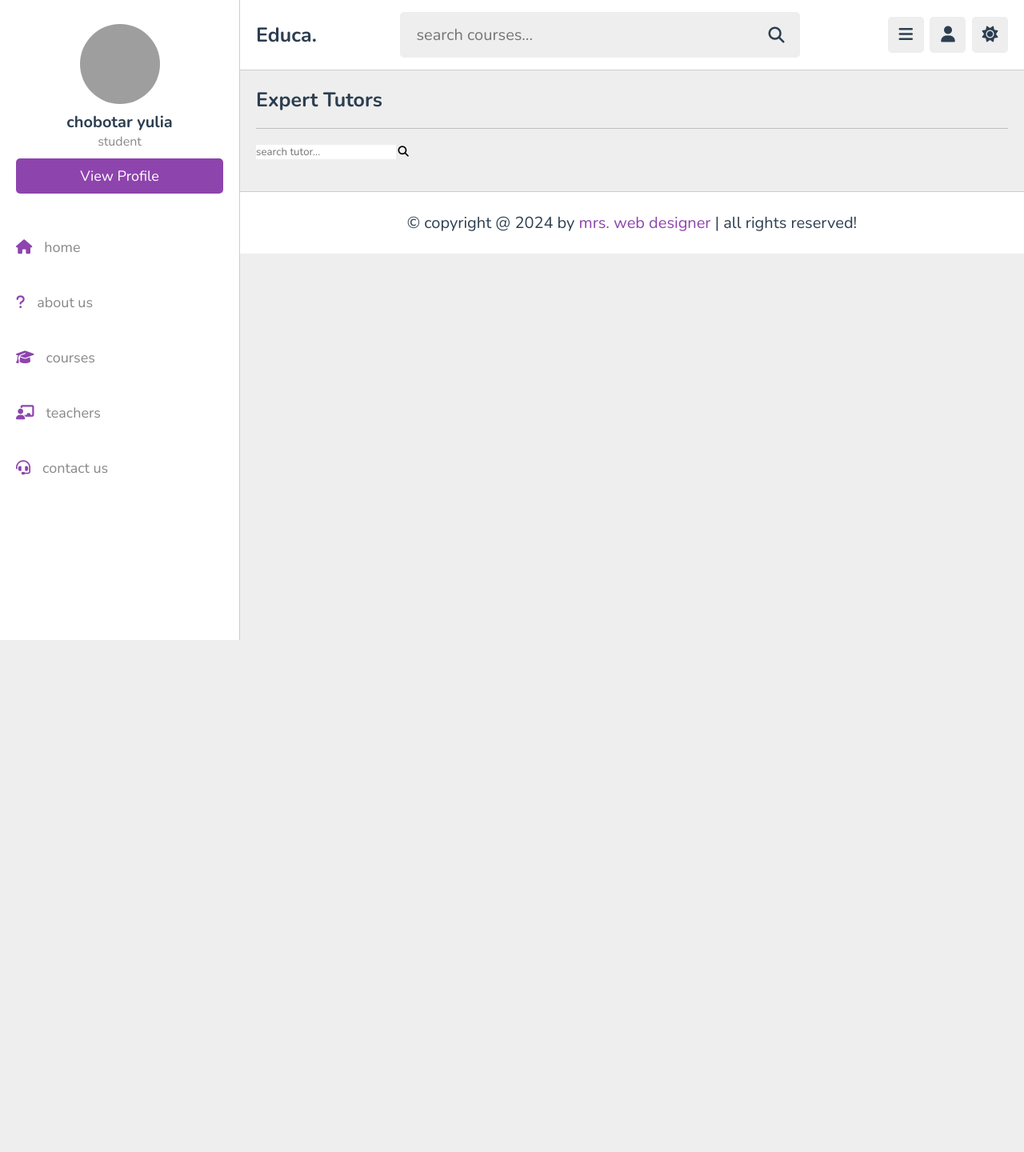
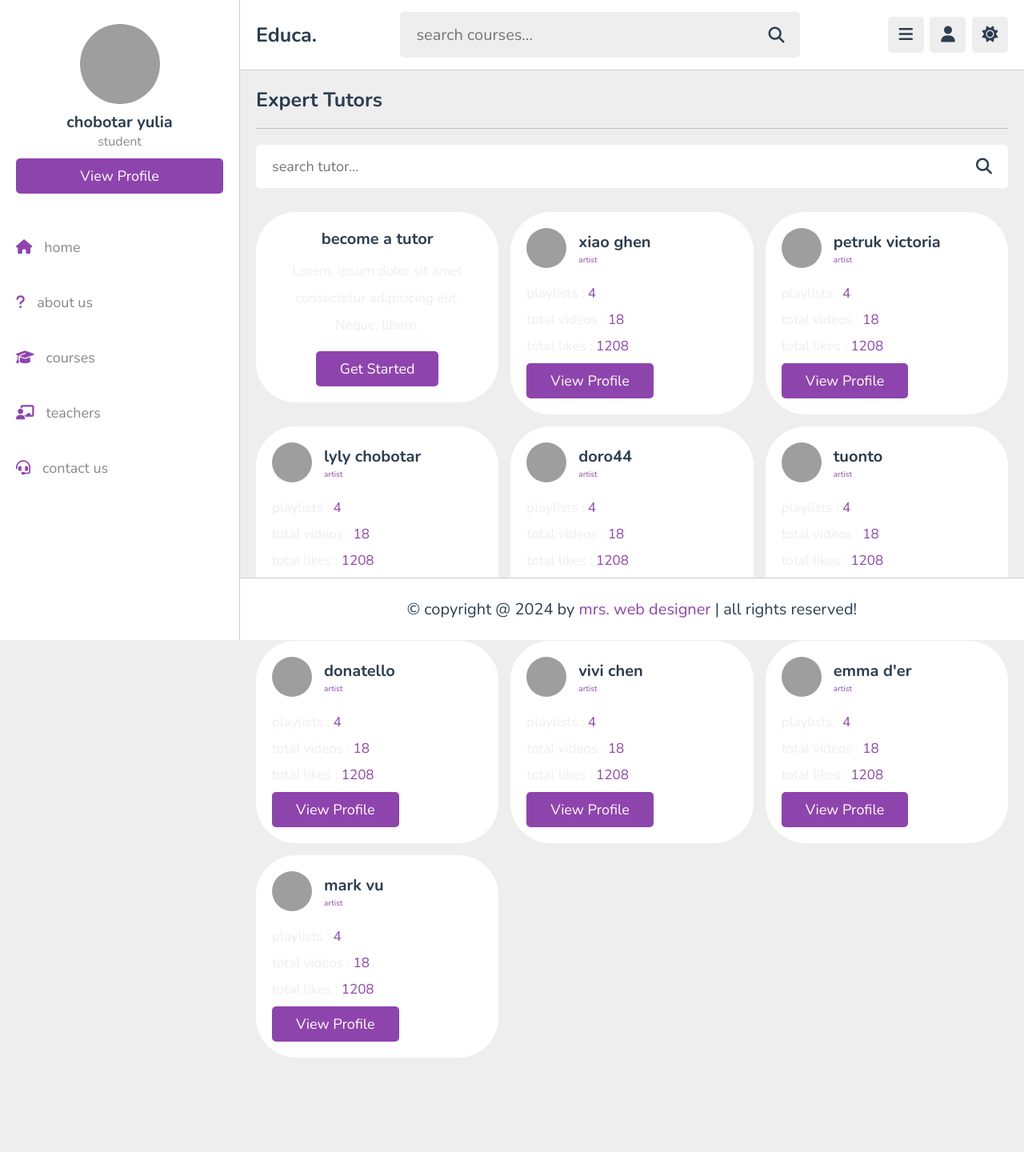
Before and after one commit to iuliachobotar/diplom_work, a PHP site: page /teachers.html in a window 1280 px wide. Shown: the whole page at 80% size. Before the commit the page ends 800 px from the top, so only its background shows below. Run offline with PHP 8.4, Linux system fonts and the light colour scheme; some libraries are stand-ins or nearby versions; grey boxes are pictures that could not be loaded.

Commit message:
page teachers done

```diff
--- a/css/style.css
+++ b/css/style.css
@@ -938,6 +938,102 @@
     clip-path: polygon(50% 0%, 0% 100%, 100% 100%);
 }
 
+.teachers .search-tutor{
+margin-bottom: 3rem;
+display: flex;
+align-items: center;
+gap: 1.5rem;
+padding: 1.5rem 2rem;
+background-color: var(--white);
+border-radius: .5rem;
+}
+
+
+.teachers .search-tutor input{
+    width: 100%;
+    font-size: 1.8rem;
+    color: var(--black);
+    background: none;
+}
+
+.teachers .search-tutor button{
+font-size: 2rem;
+cursor: pointer;
+color: var(--black);
+background: none;
+}
+
+.teachers .search-tutor button:hover{
+    color: var(--main-color);
+}
+
+.teachers .box-container {
+    display: grid;
+    grid-template-columns: repeat(auto-fit, minmax(30rem, 1fr));
+    gap: 1.5rem;
+    align-items: flex-start;
+    justify-content: center;
+}
+
+.teachers .box-container .box{
+    border-radius: 5rem;
+    padding: 2rem;
+    background-color: var(--white);
+}
+
+.teachers .box-container .box .tutor{
+    margin-bottom: 1rem;
+    display: flex;
+    align-items: center;
+    gap: 1.5rem;
+}
+
+.teachers .box-container .box .tutor img{
+    height: 5rem;
+    width: 5rem;
+    object-fit: cover;
+    border-radius: 50%;
+}
+
+.teachers .box-container .box .tutor h3{
+    color: var(--black);
+    font-size: 2rem;
+    margin-bottom: .2rem;
+}
+
+.teachers .box-container .box .tutor span{
+    color: var(--main-color);
+    font-style: 1.5rem;
+}
+
+.teachers .box-container .box p{
+    padding-top: 1rem;
+    font-size: 1.7rem;
+    color: var(--light-bg);
+}
+
+.teachers .box-container .box p span{
+    color: var(--main-color);
+}
+
+.teachers .box-container .offer{
+    text-align: center;
+}
+
+.teachers .box-container .offer h3{
+font-size: 2rem;
+color: var(--black);
+}
+
+.teachers .box-container .offer p{
+    line-height: 2;
+    padding-bottom: .5rem;
+}
+
+
+
+
+
 
 
 
--- a/teachers.html
+++ b/teachers.html
@@ -78,6 +78,142 @@
     <button type="submit" name="search-tutor" class="fas fa-search"></button>
 </form>
 
+<div class="box-container">
+
+<div class="box offer">
+    <h3>become a tutor</h3>
+    <p>Lorem, ipsum dolor sit amet consectetur adipisicing elit. Neque, libero.</p>
+    <a href="register.html" class="inline-btn">get started</a>
+</div>
+
+<div class="box">
+    <div class="tutor">
+        <img src="images/pic-02.png" alt="">
+        <div>
+            <h3>xiao ghen</h3>
+            <span>artist</span>
+        </div>
+    </div>
+    <p>playlists : <span>4</span></p>
+    <p>total videos : <span>18</span></p>
+    <p>total likes : <span>1208</span></p>
+    <a href="teacher_profile.html" class="inline-btn">view profile</a>
+</div>
+
+<div class="box">
+    <div class="tutor">
+        <img src="images/pic-03.png" alt="">
+        <div>
+            <h3>petruk victoria</h3>
+            <span>artist</span>
+        </div>
+    </div>
+    <p>playlists : <span>4</span></p>
+    <p>total videos : <span>18</span></p>
+    <p>total likes : <span>1208</span></p>
+    <a href="teacher_profile.html" class="inline-btn">view profile</a>
+</div>
+
+<div class="box">
+    <div class="tutor">
+        <img src="images/pic-04.png" alt="">
+        <div>
+            <h3>lyly chobotar</h3>
+            <span>artist</span>
+        </div>
+    </div>
+    <p>playlists : <span>4</span></p>
+    <p>total videos : <span>18</span></p>
+    <p>total likes : <span>1208</span></p>
+    <a href="teacher_profile.html" class="inline-btn">view profile</a>
+</div>
+
+<div class="box">
+    <div class="tutor">
+        <img src="images/pic-08.png" alt="">
+        <div>
+            <h3>doro44</h3>
+            <span>artist</span>
+        </div>
+    </div>
+    <p>playlists : <span>4</span></p>
+    <p>total videos : <span>18</span></p>
+    <p>total likes : <span>1208</span></p>
+    <a href="teacher_profile.html" class="inline-btn">view profile</a>
+</div>
+
+<div class="box">
+    <div class="tutor">
+        <img src="images/pic-09.png" alt="">
+        <div>
+            <h3>tuonto</h3>
+            <span>artist</span>
+        </div>
+    </div>
+    <p>playlists : <span>4</span></p>
+    <p>total videos : <span>18</span></p>
+    <p>total likes : <span>1208</span></p>
+    <a href="teacher_profile.html" class="inline-btn">view profile</a>
+</div>
+
+<div class="box">
+    <div class="tutor">
+        <img src="images/pic-10.png" alt="">
+        <div>
+            <h3>donatello</h3>
+            <span>artist</span>
+        </div>
+    </div>
+    <p>playlists : <span>4</span></p>
+    <p>total videos : <span>18</span></p>
+    <p>total likes : <span>1208</span></p>
+    <a href="teacher_profile.html" class="inline-btn">view profile</a>
+</div>
+
+<div class="box">
+    <div class="tutor">
+        <img src="images/pic-05.png" alt="">
+        <div>
+            <h3>vivi chen</h3>
+            <span>artist</span>
+        </div>
+    </div>
+    <p>playlists : <span>4</span></p>
+    <p>total videos : <span>18</span></p>
+    <p>total likes : <span>1208</span></p>
+    <a href="teacher_profile.html" class="inline-btn">view profile</a>
+</div>
+
+<div class="box">
+    <div class="tutor">
+        <img src="images/pic-06.png" alt="">
+        <div>
+            <h3>emma d'er</h3>
+            <span>artist</span>
+        </div>
+    </div>
+    <p>playlists : <span>4</span></p>
+    <p>total videos : <span>18</span></p>
+    <p>total likes : <span>1208</span></p>
+    <a href="teacher_profile.html" class="inline-btn">view profile</a>
+</div>
+
+<div class="box">
+    <div class="tutor">
+        <img src="images/pic-01.png" alt="">
+        <div>
+            <h3>mark vu</h3>
+            <span>artist</span>
+        </div>
+    </div>
+    <p>playlists : <span>4</span></p>
+    <p>total videos : <span>18</span></p>
+    <p>total likes : <span>1208</span></p>
+    <a href="teacher_profile.html" class="inline-btn">view profile</a>
+</div>
+
+</div>
+
 </section>
 
 
--- a/watch-video.html
+++ b/watch-video.html
@@ -71,7 +71,7 @@
     <section class="watch-video">
 
         <div class="video-details">
-            <video src="images/Introduction to PS interface and settings.mp4" class="video" poster="images/Урок_1.png"
+            <video src="images/Setting.mp4" class="video" poster="images/Урок_1.png"
                 controls autoplay></video>
             <h3 class="title">Photoshop tutorial (part 01)</h3>
             <div class="info">
```
Also changed, not shown: courses.html (+4 -4 lines).
